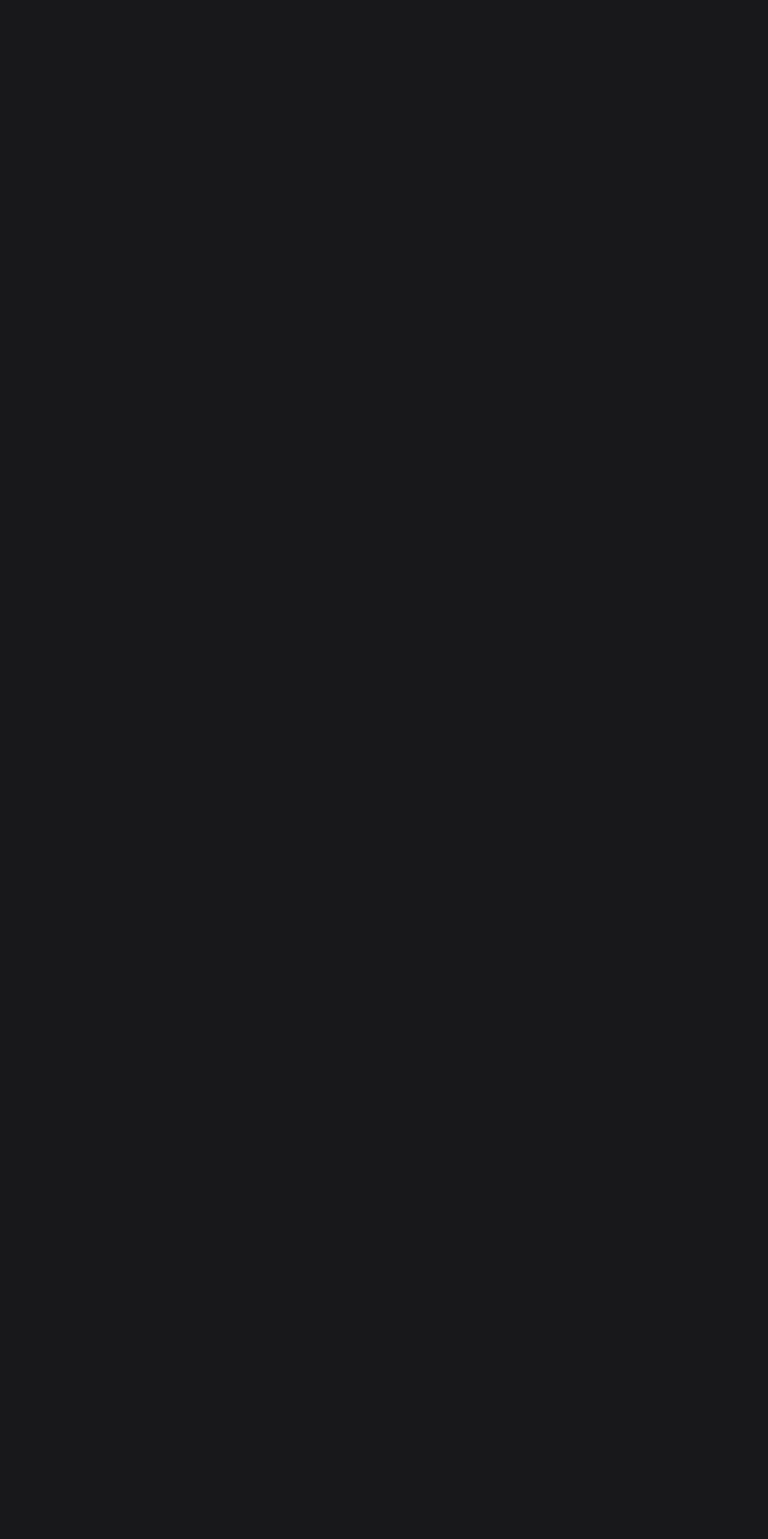
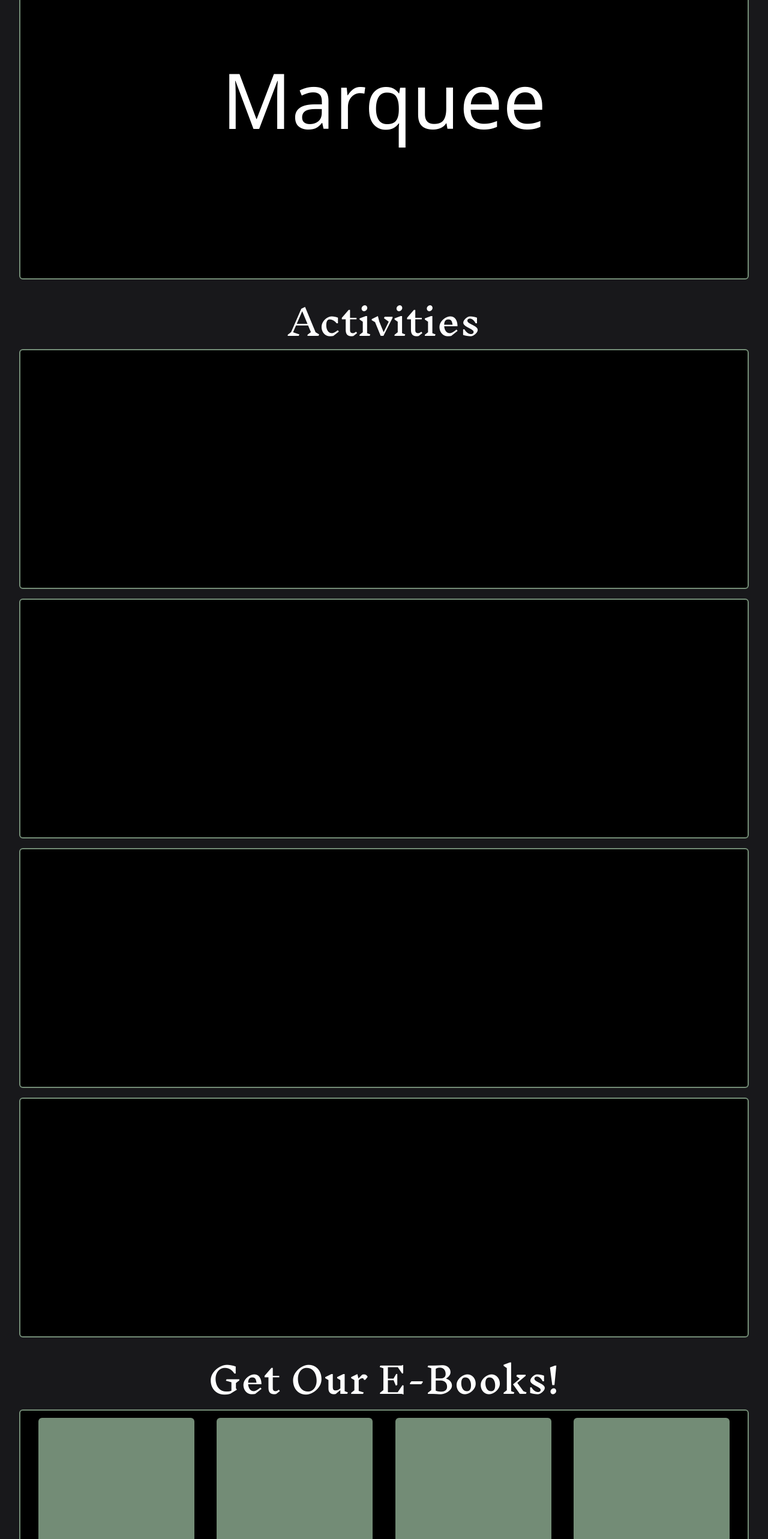
Before and after one commit to akshprooo/sose, a React (Vite) app: page /gallery in a window 1280 px wide. Shown: the part 234-2800 px from the top of the page at 60% size. Before the commit the page ends 900 px from the top, so only its background shows below. Built offline with nearby package versions, Linux system fonts and the light colour scheme.

Commit message:
completing the Home page, drafting the Gallery Page, and using ContextAPI to make the SchoolInfo everywhere Dynamic

```diff
--- a/src/components/layout/Footer.jsx
+++ b/src/components/layout/Footer.jsx
@@ -1,10 +1,14 @@
-import React from 'react'
+import React, { useContext } from 'react'
 import { Instagram, Facebook, Twitter, ArrowUpRight } from 'lucide-react';
 import Handles from '../../utils/SocialHandles'
 import Links from '../../utils/Links'
+import { SchoolInfo } from '../../context/SchoolContext';
 
 const Footer = () => {
   const today = new Date();
+
+  const schoolInfo = useContext(SchoolInfo);
+
   return (
     <div className='h-[65vh] w-full p-5 bg-[#7B7B7B45] mb-4 rounded-md flex flex-col justify-between gap-3'>
       <div className='p-2 flex flex-col md:flex-row h-full w-full bg-[#00000047] rounded-md border-2 border-[#738C76] gap-2'>
@@ -48,7 +52,7 @@ const Footer = () => {
       </div>
       <div className='h-auto md:h-[19%] w-full bg-[#00000073] rounded-md flex flex-col md:flex-row items-center justify-between p-3 gap-2 text-center'>
         <h1 className='text-white font-[inria] text-md sm:text-xl'>
-          All Rights Reserved. {today.getFullYear()} - SOSE Dwarka Sector 5
+          All Rights Reserved. {today.getFullYear()} - {schoolInfo.Name}
         </h1>
         <h1 className='text-white font-[inria] text-md sm:text-xl'>
           Website Made By <a href="https://github.com/akshprooo" className="underline">Aksh Tiwari</a>
--- a/src/components/layout/Navbar.jsx
+++ b/src/components/layout/Navbar.jsx
@@ -1,8 +1,9 @@
-import React, { useState, useEffect } from 'react'
+import React, { useState, useEffect, useContext } from 'react'
 import { Menu, X } from 'lucide-react'
 import { useLocation } from 'react-router-dom'
 import Pages from '../../utils/Pages'
 import ButtonShadow from '../Common/ButtonShadow'
+import { SchoolInfo } from '../../context/SchoolContext'
 
 const Navbar = () => {
   const location = useLocation()
@@ -10,6 +11,8 @@ const Navbar = () => {
   const [scrolled, setScrolled] = useState(false)
   const [lastScrollY, setLastScrollY] = useState(0)
   const [navVisible, setNavVisible] = useState(true)
+
+  const schoolInfo = useContext(SchoolInfo);
 
   useEffect(() => {
     const handleScroll = () => {
@@ -87,7 +90,7 @@ const Navbar = () => {
           <div className="flex items-center gap-3 mb-8 pb-6 border-b border-zinc-600/30">
             <img src="/sose_logo.png" alt="Institution Logo" className="h-10 opacity-80" />
             <p className="text-white/60 text-sm">
-              Dr. Bhim Rao Ambedkar SOSE Sector-5, Dwarka
+              {schoolInfo.FullName}
             </p>
           </div>
 
--- /dev/null
+++ b/src/context/SchoolContext.jsx
@@ -0,0 +1,20 @@
+import React, { createContext } from 'react'
+
+export const SchoolInfo = createContext();
+
+const SchoolContext = ({children}) => {
+
+    const data = {
+        FullName: 'Dr. Bhim Rao Ambedkar School Of Specialized Excellence Sector-5, Dwarka',
+        Name: 'SOSE Dwarka Sector 5',
+        spl: 'High End 21st Century Skills'
+    }
+
+  return (
+    <SchoolInfo.Provider value={data}>
+        {children}
+    </SchoolInfo.Provider>
+  )
+}
+
+export default SchoolContext
--- a/src/main.jsx
+++ b/src/main.jsx
@@ -3,11 +3,14 @@ import { createRoot } from 'react-dom/client'
 import './index.css'
 import App from './App.jsx'
 import { BrowserRouter } from 'react-router-dom'
+import SchoolContext from './context/SchoolContext.jsx'
 
 createRoot(document.getElementById('root')).render(
   <StrictMode>
-    <BrowserRouter>
-      <App />
-    </BrowserRouter>
+    <SchoolContext>
+      <BrowserRouter>
+        <App />
+      </BrowserRouter>
+    </SchoolContext>
   </StrictMode>,
 )
--- a/src/pages/Gallery.jsx
+++ b/src/pages/Gallery.jsx
@@ -1,9 +1,43 @@
 import React from 'react'
+import { ebooks } from '../utils/Ebooks'
+import Footer from '../components/layout/Footer'
 
 const Gallery = () => {
+
+  const activities = [
+    {Name: 'Activity1', Description: 'Hai yr kuch'},
+    {Name: 'Activity2', Description: 'Hai yr kuch'},
+    {Name: 'Activity3', Description: 'Hai yr kuch'},
+    {Name: 'Activity4', Description: 'Hai yr kuch'},
+  ]
+
   return (
-    <div className="page">
-      <h1>gallery</h1>
+    <div className="page flex flex-col gap-10">
+      <div className='w-full h-[75vh] bg-black rounded-md border-[#738C76] border-2 flex items-center justify-center'>
+        <h1 className='text-9xl text-white'>Marquee</h1>
+      </div>
+
+      <div className='text-center flex flex-col items-center gap-4'>
+        <h1 className='text-white text-6xl font-[inknut]'>Activities</h1>
+        {activities.map((item, idx)=>(
+          <div key={idx} className='h-100 w-full bg-black rounded-md border-[#738C76] border-2'>
+
+          </div>
+        ))}
+      </div>
+      <div className='text-center flex flex-col items-center gap-5'>
+        <h1 className='text-white text-6xl font-[inknut]'>Get Our E-Books!</h1>
+        <div className='h-auto pt-3 pb-3 w-full bg-black flex flex-wrap gap-2 items-center justify-evenly rounded-md border-[#738C76] border-2'>
+          {ebooks.map((item,idx)=>(
+            <div key={idx} className='h-auto w-auto flex flex-col gap-2'>
+              <div className='h-70 w-65 bg-[#738C76] rounded-md'></div>
+              <a href={item.link}><button className='text-white bg-[#536250] w-65 py-2 rounded-md font-[inria] text-3xl cursor-pointer hover:bg-gradient-to-br from-[#536250] to-emerald-800'>Get Now</button></a>
+            </div>
+          ))}
+        </div>
+      </div>
+
+    <Footer />
     </div>
   )
 }
--- a/src/pages/Home.jsx
+++ b/src/pages/Home.jsx
@@ -1,8 +1,9 @@
-import React from 'react'
+import React, { useContext } from 'react'
 import Button from '../components/Common/Button'
 import Skill from '../components/layout/Skill'
 import InfoSection from '../components/layout/InfoSection'
 import Footer from '../components/layout/Footer'
+import { SchoolInfo } from '../context/SchoolContext'
 
 const Home = () => {
   const reasons = [
@@ -11,13 +12,15 @@ const Home = () => {
     {title: 'A School for Children', image: './assets/a-school-for-children.jpg'}
   ]
 
+  const schoolInfo = useContext(SchoolInfo);
+
   return (
     <div className='w-full min-h-screen relative flex flex-col gap-15'>
       <div className='introDiv'>
         <div className='h-[70vh] w-full z-10 relative p-6 rounded-md flex flex-col justify-center gap-8'>
           <div className='flex flex-col gap-4'>
-            <h1 className='text-white text-2xl sm:text-3xl md:text-4xl lg:text-5xl w-full sm:w-[90%] md:w-[80%] lg:w-[70%] font-[inknut] leading-[125%]'>Dr. Bhim Rao Ambedkar School Of Specialized Excellence Sector-5, Dwarka</h1>
-            <h2 className='text-white font-[inria] text-xl sm:text-2xl md:text-3xl lg:text-4xl'>High End 21st Century Skills</h2>
+            <h1 className='text-white text-2xl sm:text-3xl md:text-4xl lg:text-5xl w-full sm:w-[90%] md:w-[80%] lg:w-[70%] font-[inknut] leading-[125%]'>{schoolInfo.FullName}</h1>
+            <h2 className='text-white font-[inria] text-xl sm:text-2xl md:text-3xl lg:text-4xl'>{schoolInfo.spl}</h2>
           </div>
           <Button text='Learn More' href='#' />
         </div>
--- /dev/null
+++ b/src/utils/Ebooks.jsx
@@ -0,0 +1,6 @@
+export const ebooks = [
+    {Name: 'Ebook', link: 'someRandomPage'},
+    {Name: 'Ebook', link: 'someRandomPage'},
+    {Name: 'Ebook', link: 'someRandomPage'},
+    {Name: 'Ebook', link: 'someRandomPage'},
+]
```
